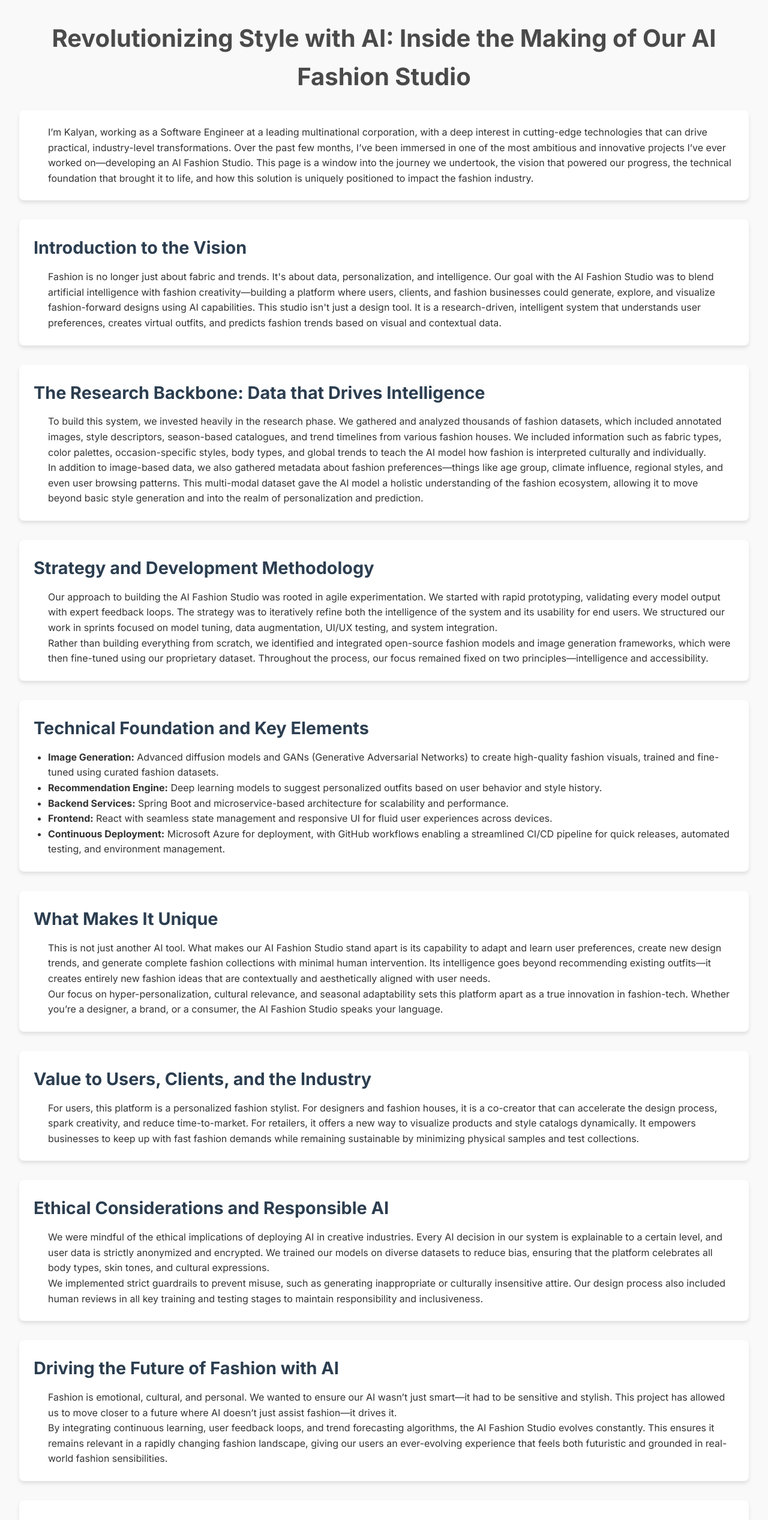
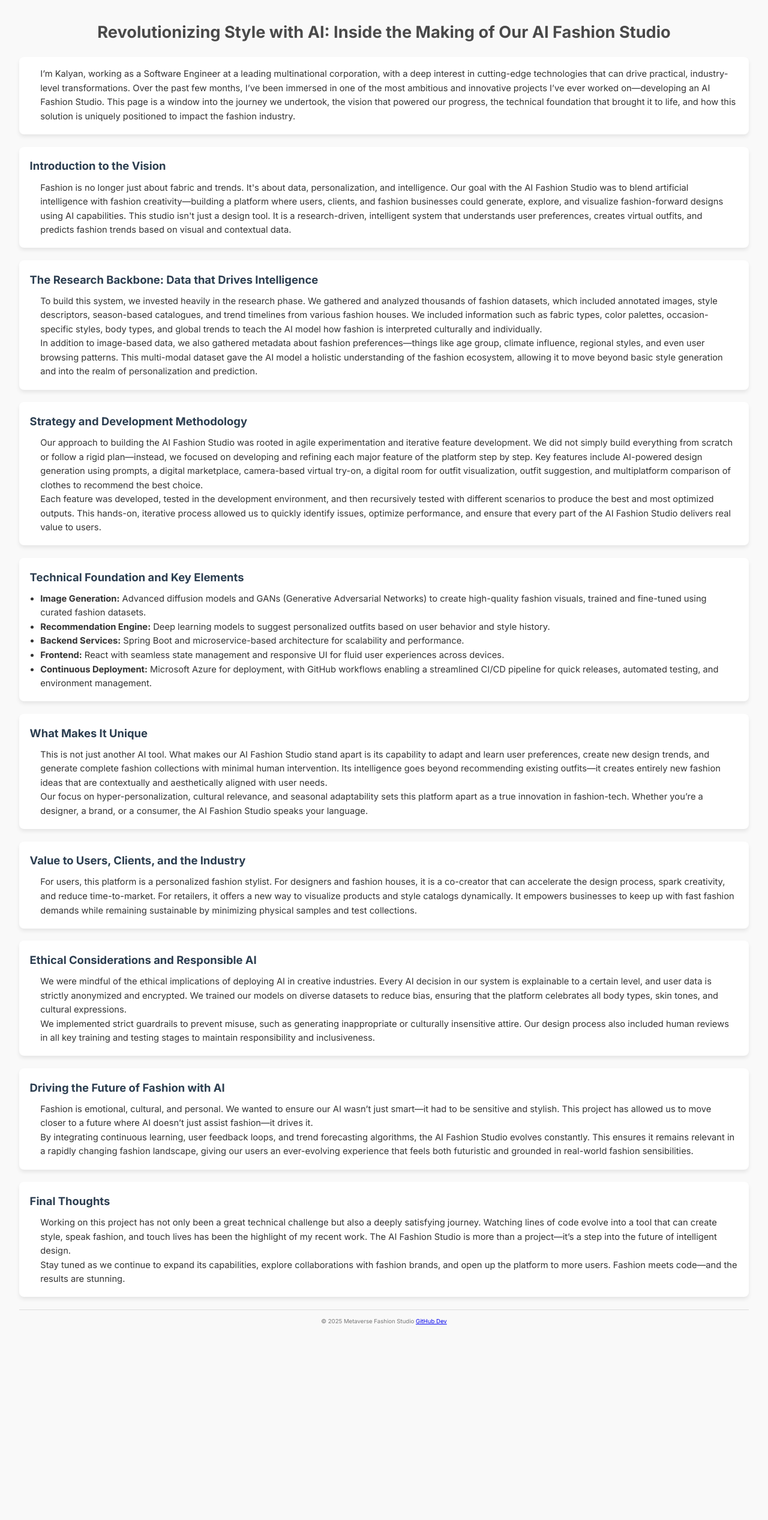
Before and after one commit to KanakamSasikalyan/react-frontend, a React (Create React App) app: page /about in a window 1280 px wide. Shown: the top 2534 px of the page at 60% size. After the commit the page ends 2243 px from the top, so only its background shows below. Built offline with nearby package versions, Linux system fonts and the light colour scheme; sample sign-in values are in the browser's storage.

Commit message:
updated frontend about page

```diff
--- a/src/components/About/About.css
+++ b/src/components/About/About.css
@@ -11,31 +11,31 @@
 
 .about-title {
   text-align: center;
-  font-size: 2.5rem;
-  margin-bottom: 1.5rem;
+  font-size: 1.7rem; /* Smaller title font */
+  margin-bottom: 1.2rem;
   color: #4a4a4a;
 }
 
 .about-section {
-  margin-bottom: 2rem;
+  margin-bottom: 1.3rem;
 }
 
 .about-content {
   background: #ffffff;
-  padding: 1.5rem;
+  padding: 1.1rem;
   border-radius: 8px;
-  box-shadow: 0 4px 6px rgba(0, 0, 0, 0.1);
+  box-shadow: 0 4px 6px rgba(0, 0, 0, 0.08);
 }
 
 .about-section h2 {
-  font-size: 1.8rem;
-  margin-bottom: 0.8rem;
+  font-size: 1.15rem;
+  margin-bottom: 0.6rem;
   color: #2c3e50;
 }
 
 .about-section p, .about-section ul {
-  font-size: 1rem;
-  margin-left: 1.5rem;
+  font-size: 0.92rem;
+  margin-left: 1.1rem;
 }
 
 .about-section ul {
@@ -44,9 +44,9 @@
 
 .about-footer {
   text-align: center;
-  margin-top: 2rem;
+  margin-top: 1.2rem;
   font-size: 0.6rem;
   color: #777;
   border-top: 1px solid #ddd;
-  padding-top: 1rem;
+  padding-top: 0.7rem;
 }
--- a/src/components/About/About.jsx
+++ b/src/components/About/About.jsx
@@ -35,10 +35,10 @@ const About = () => {
         <div className="about-content">
           <h2>Strategy and Development Methodology</h2>
           <p>
-            Our approach to building the AI Fashion Studio was rooted in agile experimentation. We started with rapid prototyping, validating every model output with expert feedback loops. The strategy was to iteratively refine both the intelligence of the system and its usability for end users. We structured our work in sprints focused on model tuning, data augmentation, UI/UX testing, and system integration.
+            Our approach to building the AI Fashion Studio was rooted in agile experimentation and iterative feature development. We did not simply build everything from scratch or follow a rigid plan—instead, we focused on developing and refining each major feature of the platform step by step. Key features include AI-powered design generation using prompts, a digital marketplace, camera-based virtual try-on, a digital room for outfit visualization, outfit suggestion, and multiplatform comparison of clothes to recommend the best choice.
           </p>
           <p>
-            Rather than building everything from scratch, we identified and integrated open-source fashion models and image generation frameworks, which were then fine-tuned using our proprietary dataset. Throughout the process, our focus remained fixed on two principles—intelligence and accessibility.
+            Each feature was developed, tested in the development environment, and then recursively tested with different scenarios to produce the best and most optimized outputs. This hands-on, iterative process allowed us to quickly identify issues, optimize performance, and ensure that every part of the AI Fashion Studio delivers real value to users.
           </p>
         </div>
       </section>
```
